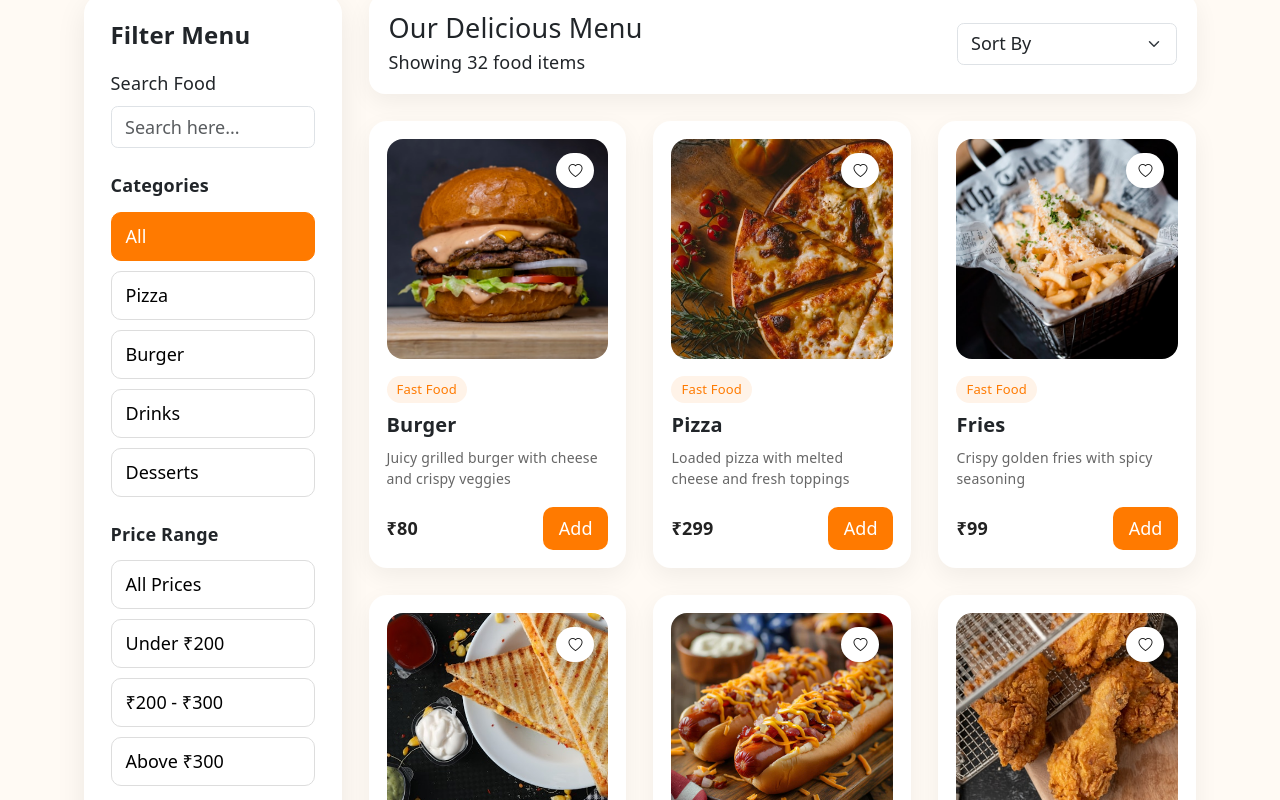
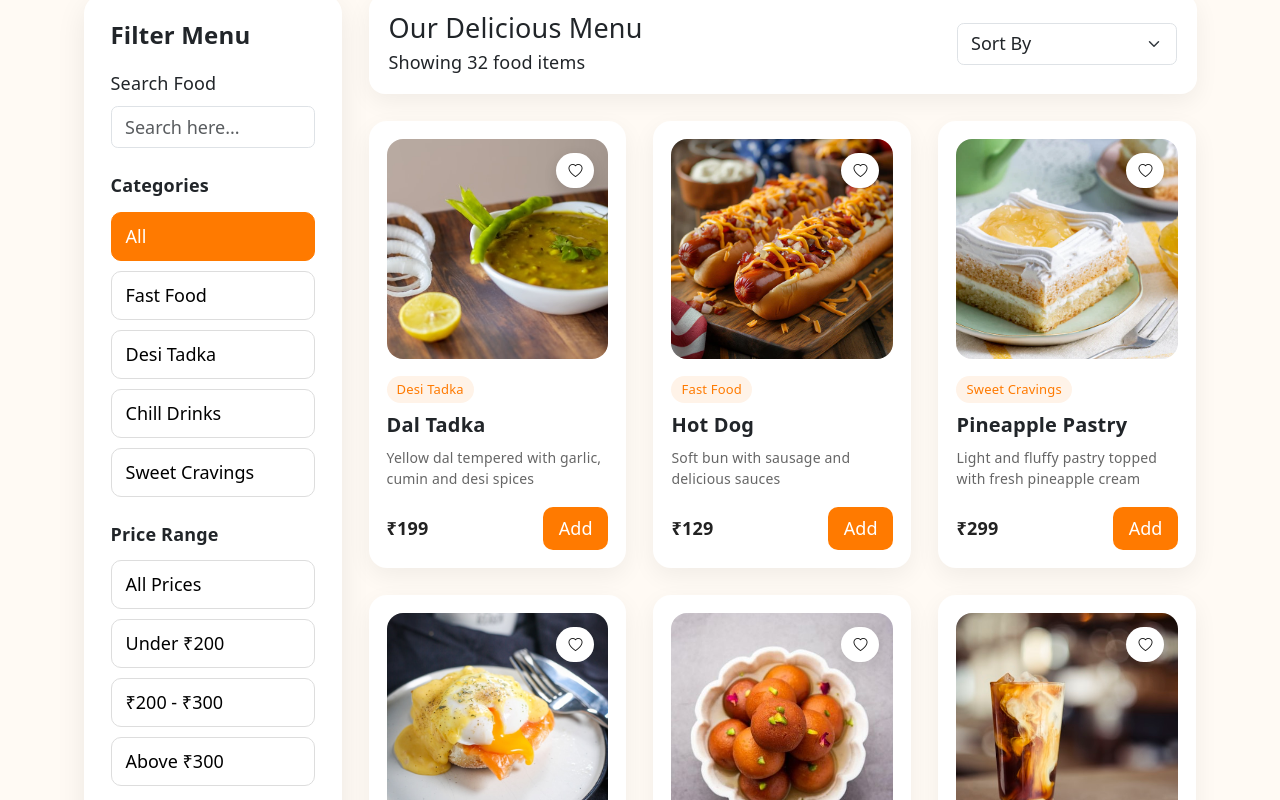
Before and after one commit to rahul-rajput246/FoodieHub, a React (Vite) app: page /menu in a window 1280 px wide. Shown: the part 660-1460 px from the top of the page. Built offline with nearby package versions, Linux system fonts and the light colour scheme.

Commit message:
menu sidebar category work

```diff
--- a/src/components/MenuFilter.jsx
+++ b/src/components/MenuFilter.jsx
@@ -1,7 +1,20 @@
 import { menuItems } from "../data/Menudata";
-import '../pages/Menu.css'
+import { useState, useMemo } from "react";
+import { categories } from '../data/Homedata';
+import '../pages/Menu.css';
 
 function MenuFilter({ addToCart, add_cart, plus_cart, minus_cart,wishList,wish }) {
+
+  const allCategories = [{id:0,title:"All"}, ...categories]
+
+  const [activeCategory,setCategory] =  useState("All");
+
+  const randomFood = useMemo(() => {
+      return [...menuItems].sort(() => Math.random() - 0.5).slice(0,8);
+  }, []);
+
+  const filterFood = activeCategory === "All" ? randomFood : menuItems.filter((item) => item.category === activeCategory);
+
   return (
     <section className="menu_page py-5">
       <div className="container">
@@ -25,11 +38,15 @@ function MenuFilter({ addToCart, add_cart, plus_cart, minus_cart,wishList,wish }
                   <h5>Categories</h5>
                 </div>
                 <div className="category_buttons">
-                  <button className="menu_filter_btn active">All</button>
-                  <button className="menu_filter_btn">Pizza</button>
-                  <button className="menu_filter_btn">Burger</button>
-                  <button className="menu_filter_btn">Drinks</button>
-                  <button className="menu_filter_btn">Desserts</button>
+                  {allCategories.map((props) => (
+                      <button
+                        key={props.id}
+                        className={`menu_filter_btn ${activeCategory === props.title ? "active" : ""}`}
+                        onClick={() => setCategory(props.title)}
+                      >
+                        {props.title}
+                      </button>
+                  ))}
                 </div>
               </div>
 
@@ -76,7 +93,7 @@ function MenuFilter({ addToCart, add_cart, plus_cart, minus_cart,wishList,wish }
             </div>
 
             <div className="row">
-              {menuItems.map((item) => {
+              {filterFood.map((item) => {
                 const cartItem = addToCart.find((cart) => cart.id === item.id);
 
                 return (
--- a/src/pages/Home.jsx
+++ b/src/pages/Home.jsx
@@ -32,12 +32,12 @@ function Home({ addToCart, add_cart, plus_cart, minus_cart, totalQty,wish,wishLi
     return [...menuItems].sort(() => Math.random() - 0.5).slice(0, 8);
   }, []);
 
-  const mostLovedItems = menuItems.filter((item) => item.mostLoved);
-
   const filteredCategoryItems =
     activeCategory === "All"
       ? randomItem
       : menuItems.filter((item) => item.category === activeCategory);
+
+  const mostLovedItems = menuItems.filter((item) => item.mostLoved);
 
   return (
     <>
--- a/src/pages/Menu.jsx
+++ b/src/pages/Menu.jsx
@@ -8,6 +8,7 @@ function Menu({ addToCart, add_cart, plus_cart, minus_cart, totalQty , wishList,
   return (
     <>
       <Navbar totalQty={totalQty} />
+
       <HomeBanner details={MenuBannerData} />
 
      <MenuFilter
```
